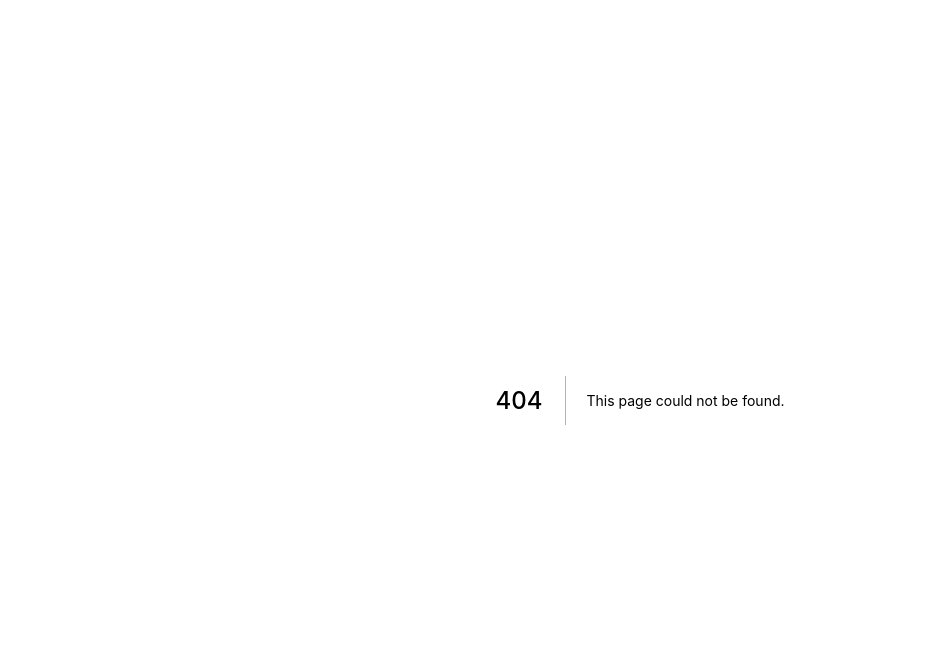
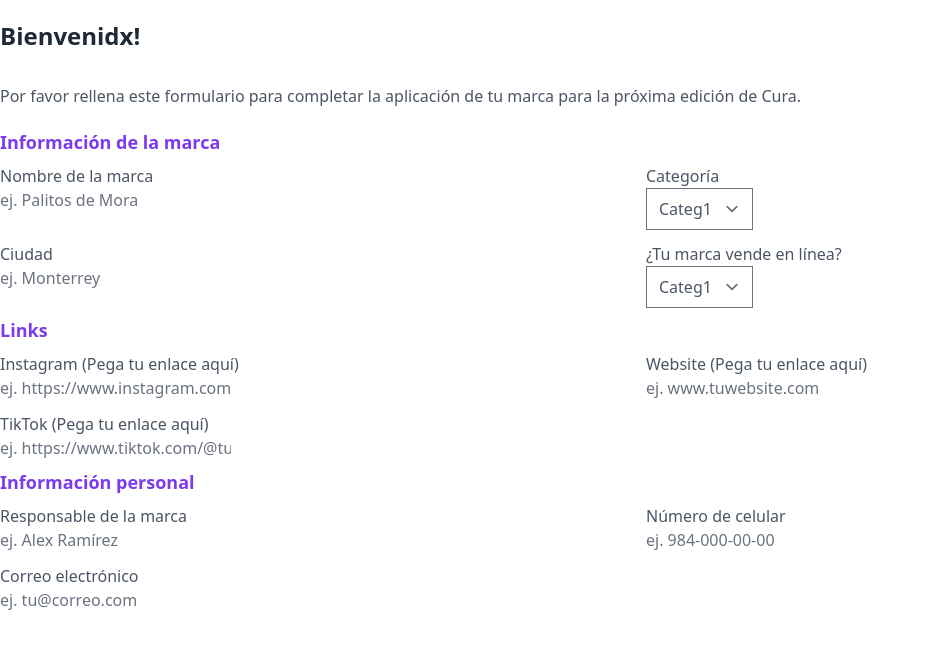
Before and after one commit to LatinxMafia/cura, a Next.js app: page /merchant/welcome-form in a window 1280 px wide. Before the commit this address had no page. Shown: the top 648 px of the page, without its empty margins (0-930 px from the left). Built offline with nearby package versions, Linux system fonts and the light colour scheme.

Commit message:
Add merchants form html elements and first tailwind styles

```diff
--- /dev/null
+++ b/pages/merchant/welcome-form.tsx
@@ -0,0 +1,90 @@
+import React from "react";
+
+const welcomeForm = () => {
+  return (
+    <div className="container mx-auto text-m text-gray-600">
+      <h1 className="text-2xl font-bold text-gray-800 py-5">Bienvenidx!</h1>
+      <p className="py-3">
+        Por favor rellena este formulario para completar la aplicación de tu
+        marca para la próxima edición de Cura.
+      </p>
+
+      <form>
+        <h5 className="text-lg font-bold text-purple-600 py-2">
+          Información de la marca
+        </h5>
+        <section className="grid grid-cols-2 gap-3">
+          <label>
+            <p>Nombre de la marca</p>
+            <input placeholder="ej. Palitos de Mora" className='form-input'></input>
+          </label>
+          <label>
+            <p> Categoría</p>
+            <select name="categories" id="categories-dropdown">
+              <option value="categ1">Categ1</option>
+              <option value="categ2">Categ2</option>
+              <option value="categ3">Categ3</option>
+              <option value="categ4">Categ4</option>
+            </select>
+          </label>
+          <label>
+            <p> Ciudad</p>
+
+            <input placeholder="ej. Monterrey"></input>
+          </label>
+          <label>
+            <p> ¿Tu marca vende en línea?</p>
+
+            <select name="online-sell" id="online-sell-dropdown">
+              <option value="categ1">Categ1</option>
+              <option value="categ2">Categ2</option>
+              <option value="categ3">Categ3</option>
+              <option value="categ4">Categ4</option>
+            </select>
+          </label>
+        </section>
+        <h5 className="text-lg font-bold text-purple-600 py-2">Links</h5>
+        <section className="grid grid-cols-2 gap-3">
+          <label>
+            <p>Instagram (Pega tu enlace aquí)</p>
+
+            <input placeholder="ej. https://www.instagram.com/tumarca"></input>
+          </label>
+          <label>
+            <p> Website (Pega tu enlace aquí)</p>
+
+            <input placeholder="ej. www.tuwebsite.com"></input>
+          </label>
+          <label>
+            <p>TikTok (Pega tu enlace aquí)</p>
+
+            <input placeholder="ej. https://www.tiktok.com/@tumarca"></input>
+          </label>
+        </section>
+
+        <h5 className="text-lg font-bold text-purple-600 py-2">
+          <p> Información personal</p>
+        </h5>
+        <section className="grid grid-cols-2 gap-3">
+          <label>
+            <p> Responsable de la marca</p>
+
+            <input placeholder="ej. Alex Ramírez"></input>
+          </label>
+          <label>
+            <p> Número de celular</p>
+
+            <input placeholder="ej. 984-000-00-00"></input>
+          </label>
+          <label>
+            <p> Correo electrónico</p>
+
+            <input placeholder="ej. tu@correo.com"></input>
+          </label>
+        </section>
+      </form>
+    </div>
+  );
+};
+
+export default welcomeForm;
```
